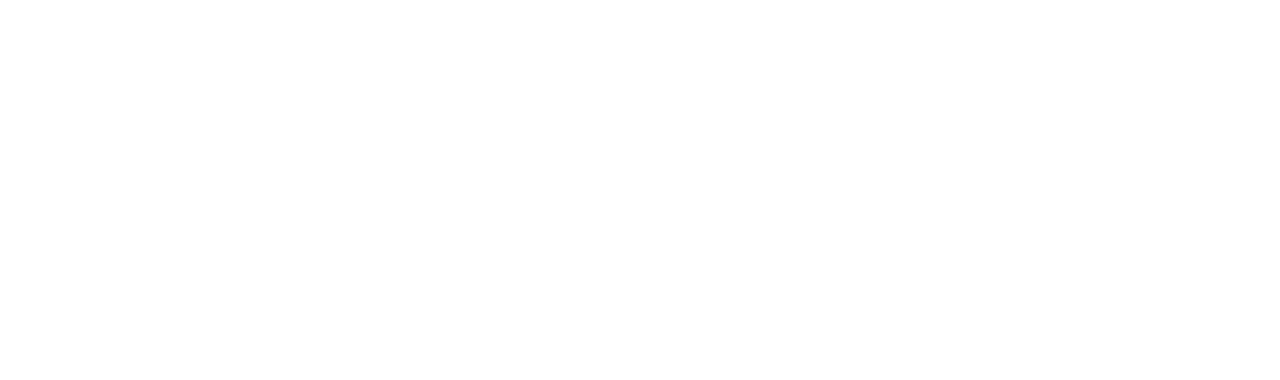
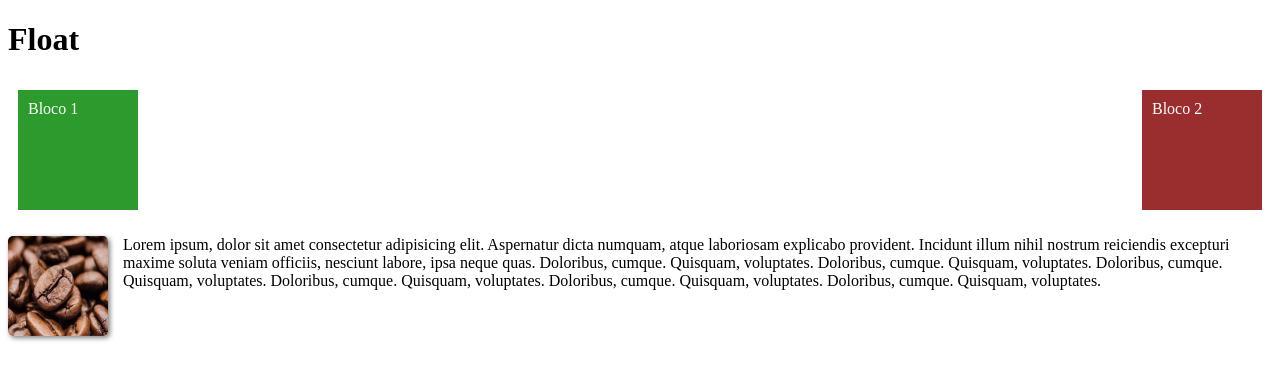
Before and after one commit to KellySousaSourcs/aulas-dev-quest, a plain HTML site: page 14-float/index.html in a window 1280 px wide. Drawn offline with Linux system fonts and the light colour scheme.

Commit message:
Add float styles for layout and image handling
- Created styles for floating elements with classes .right and .left, including background colors, dimensions, padding, and margins.
- Implemented clearfix for the float container using the ::after pseudo-element.
- Added styles for images to float left with specified dimensions, margin, box-shadow, and border-radius for improved aesthetics.

```diff
--- a/12-introducao-a-responsividade/style.css
+++ b/12-introducao-a-responsividade/style.css
@@ -26,11 +26,33 @@ main{
     background-color: teal;
     margin: 0 auto;
     min-width: 320px;
-    max-width: 1024px;
+    max-width: 900px;
     color: white;
     padding: 30px;
 }
 
-body {
-    background-color: rgb(207, 219, 130);
+main .info {
+    font-size: 18px;
 }
+
+main p {
+    font-size: 16px;
+}
+
+.image img {
+    width: 100%;
+}
+
+@media (max-width: 576px) {
+    .cabecalho {
+        text-align: center;
+    }
+
+    .cabecalho nav {
+        float: none;
+    }
+
+    .cabecalho nav li {
+        display: block;
+    }
+}
--- a/14-float/index.html
+++ b/14-float/index.html
@@ -0,0 +1,33 @@
+<!DOCTYPE html>
+<html lang="en">
+<head>
+    <meta charset="UTF-8">
+    <meta http-equiv="X-UA-Compatible" content="IE=edge">
+    <meta name="viewport" content="width=device-width, initial-scale=1.0">
+
+    <link rel="stylesheet" href="style.css">
+    <title>Float</title>
+</head>
+<body>
+    <h1>Float</h1>
+
+    <section class="float">
+        <div class="left">Bloco 1</div>
+        <div class="right">Bloco 2</div>
+    </section>
+
+    <section class="float-blog">
+        <img src="./assets/image/cafe.jpeg" alt="foto de café" title="Foto de Café">
+
+        <p>Lorem ipsum, dolor sit amet consectetur adipisicing elit.
+        Aspernatur dicta numquam, atque laboriosam explicabo provident.
+        Incidunt illum nihil nostrum reiciendis excepturi maxime soluta
+        veniam officiis, nesciunt labore, ipsa neque quas.
+        Doloribus, cumque. Quisquam, voluptates. Doloribus, cumque.
+        Quisquam, voluptates. Doloribus, cumque. Quisquam, voluptates.
+        Doloribus, cumque. Quisquam, voluptates. Doloribus, cumque.
+        Quisquam, voluptates. Doloribus, cumque. Quisquam, voluptates.
+        </p>
+    </section>
+</body>
+</html>
--- /dev/null
+++ b/14-float/style.css
@@ -0,0 +1,34 @@
+.float .right {
+    float: right;
+    background-color: rgba(141, 18, 18, 0.881);
+    color: #ffffff;
+    width: 100px;
+    height: 100px;
+    padding: 10px;
+    margin: 10px;
+}
+
+.float .left {
+    float: left;
+    background-color: rgba(18, 141, 18, 0.881);
+    color: #ffffff;
+    width: 100px;
+    height: 100px;
+    padding: 10px;
+    margin: 10px;
+}
+
+.float::after {
+    content: "";
+    display: block;
+    clear: both;
+}
+
+img {
+    float: left;
+    width: 100px;
+    height: 100px;
+    margin-right: 15px;
+    box-shadow: 2px 2px 5px rgba(0, 0, 0, 0.5);
+    border-radius: 5px;
+}
```
Also changed, not shown: 12-introducao-a-responsividade/index.html (+5 -1 lines), 13-media-queries/index.html (+14 -0 lines), 13-media-queries/style.css (added), 14-float/assets/image/cafe.jpeg (added).
